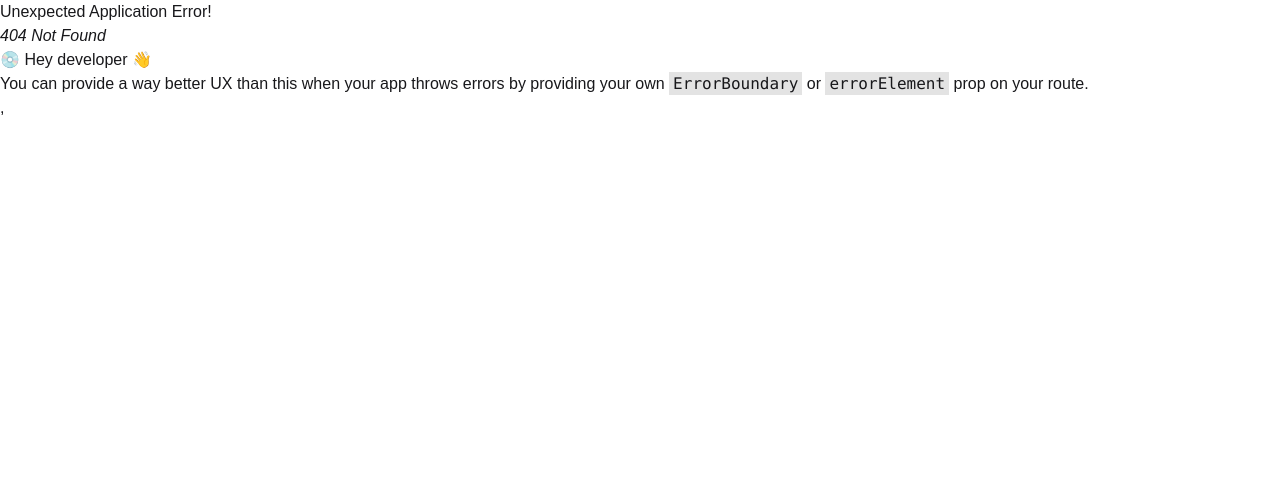
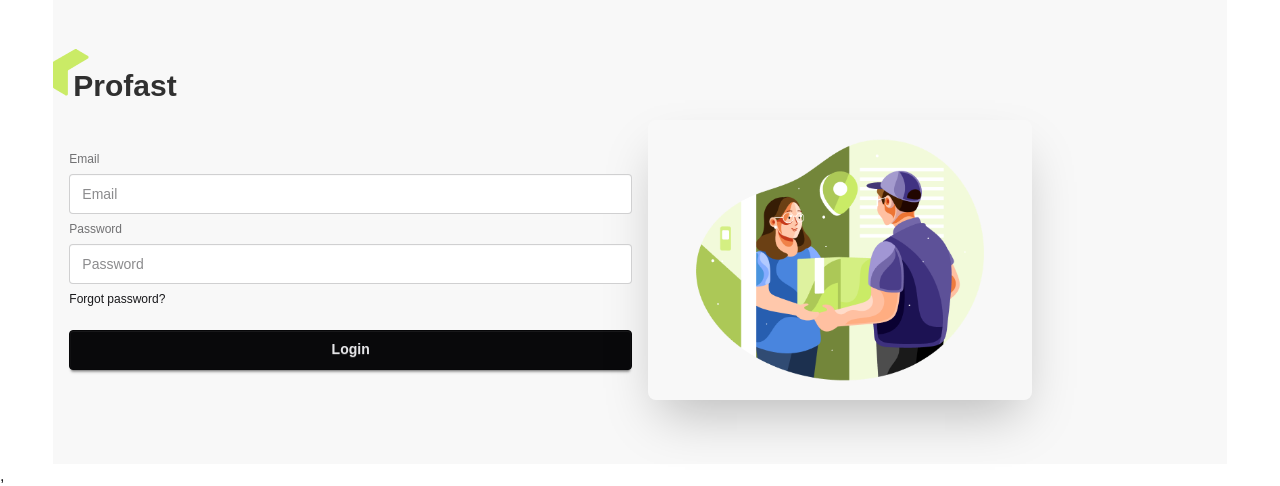
Before and after one commit to tnayem/zap-shift-client, a React (Vite) app: page /login in a window 1280 px wide. Before the commit this address had no page. Shown: the top 486 px of the page. Built offline with nearby package versions, Linux system fonts and the light colour scheme.

Commit message:
implement register page and form validation

```diff
--- a/package.json
+++ b/package.json
@@ -15,6 +15,7 @@
     "react": "^19.1.1",
     "react-dom": "^19.1.1",
     "react-fast-marquee": "^1.6.5",
+    "react-hook-form": "^7.65.0",
     "react-icons": "^5.5.0",
     "react-responsive-carousel": "^3.2.23",
     "react-router": "^7.9.4",
--- /dev/null
+++ b/src/Pages/authentication/Login.jsx
@@ -0,0 +1,37 @@
+import React from 'react';
+import { useForm } from 'react-hook-form';
+
+const Login = () => {
+    const {register,handleSubmit,formState: { errors }} = useForm()
+
+    const onSubmit=(data)=>{
+        console.log(data);
+    }
+
+    return (
+        <form onSubmit={handleSubmit(onSubmit)}>
+            <fieldset className="fieldset">
+                <label className="label">Email</label>
+                <input type="email" {...register("email",{required:true,pattern: /^[^\s@]+@[^\s@]+\.[^\s@]+$/})} className="input w-full" placeholder="Email" />
+                {
+                    errors.email?.type === "required" && <p className='text-red-500'>Email is required</p>
+                }
+                {
+                    errors.email?.type === "pattern" && <p className='text-red-500'>Email is Not Valid</p>
+                }
+                <label className="label">Password</label>
+                <input type="password" {...register("password",{required:true, pattern: /^(?=.*[a-z])(?=.*[A-Z])(?=.*\d).{6,}$/})} className="input w-full" placeholder="Password" />
+                {
+                    errors.password?.type === "required" && <p className='text-red-500'>Password is Required</p>
+                }
+                {
+                    errors.password?.type === "pattern" && <p className='text-red-500'>Password must be at least 6 characters and one uppercase,one lowercase</p>
+                }
+                <div><a className="link link-hover">Forgot password?</a></div>
+                <button className="btn btn-neutral mt-4">Login</button>
+            </fieldset>
+        </form>
+    );
+};
+
+export default Login;
--- /dev/null
+++ b/src/Pages/authentication/Registation.jsx
@@ -0,0 +1,11 @@
+import React from 'react';
+
+const Registation = () => {
+    return (
+        <div>
+            This is Registation Page
+        </div>
+    );
+};
+
+export default Registation;
--- /dev/null
+++ b/src/layouts/AuthLayout.jsx
@@ -0,0 +1,26 @@
+import React from 'react';
+import { Link, Outlet } from 'react-router';
+import authImg from "./../assets/authImage.png"
+import ProFastLogo from '../Pages/shared/ProFastLogo';
+
+const AuthLayout = () => {
+    return (
+        <div className="bg-base-200 w-11/12 mx-auto py-12">
+            <Link to="/"><ProFastLogo></ProFastLogo></Link>
+            <div className="hero-content flex-col lg:flex-row">
+                <div className='flex-1'>
+                    <Outlet></Outlet>
+                </div>
+                <div className='flex-1'>
+                    <img
+                    src={authImg}
+                    className="max-w-sm rounded-lg shadow-2xl"
+                />
+                </div>
+
+            </div>
+        </div>
+    );
+};
+
+export default AuthLayout;
```
Also changed, not shown: src/router/router.jsx (+12 -0 lines), 1 other file (tests, documents, lock files or other folders).
